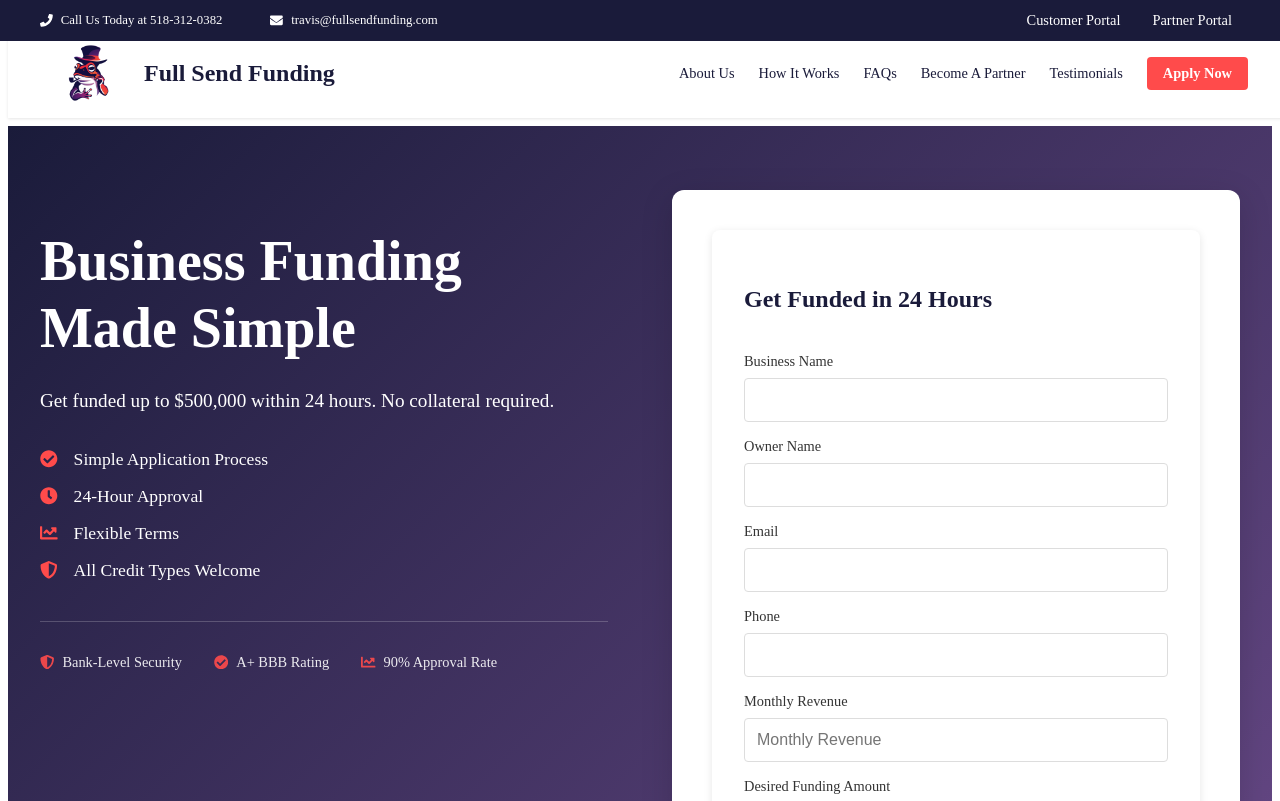
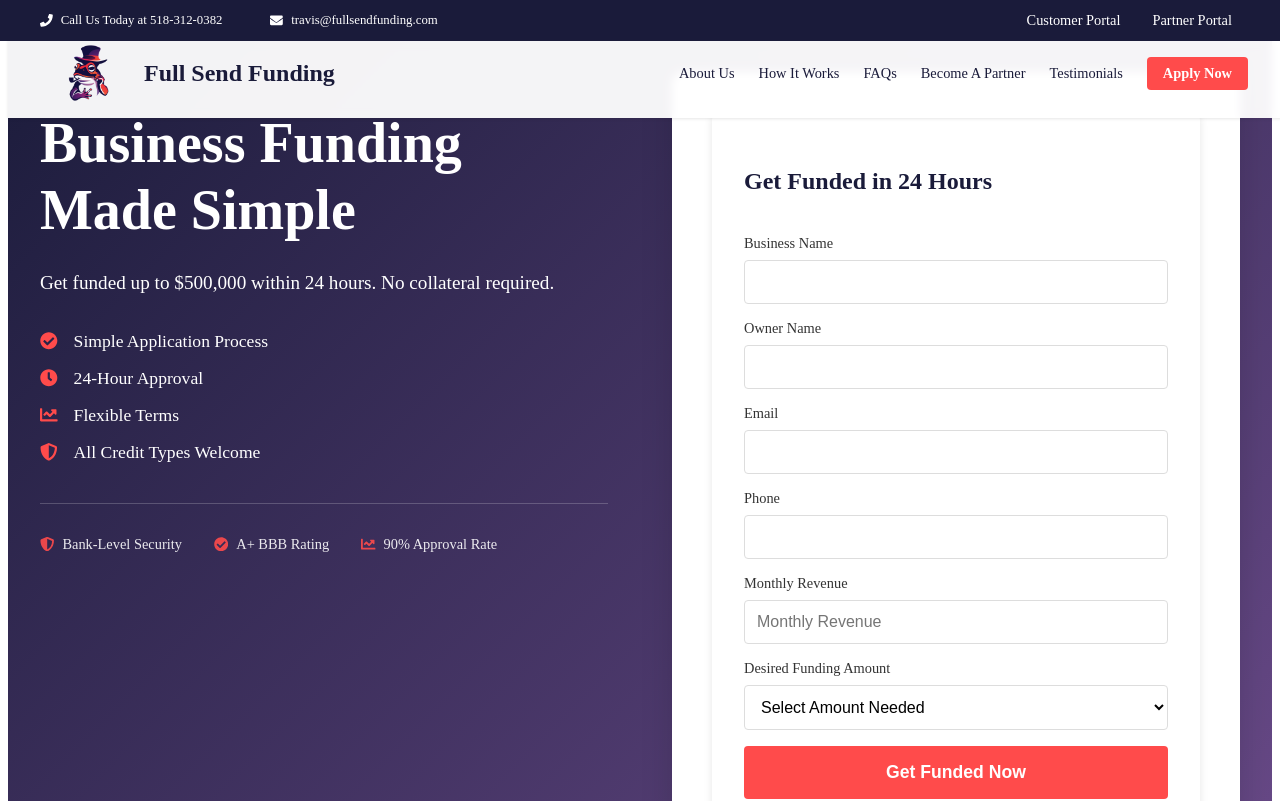
Before and after one commit to TravisYule/fullsendfunding, a React (Create React App) app: page / in a window 1280 px wide. Shown: the top 801 px of the page. Built offline with nearby package versions, Linux system fonts and the light colour scheme; no server answers.

Commit message:
Remove white space above Hero section

```diff
--- a/src/components/Hero/Hero.jsx
+++ b/src/components/Hero/Hero.jsx
@@ -6,17 +6,15 @@ import QuickApplicationForm from '../ApplicationForm/QuickApplicationForm';
 
 const HeroContainer = styled.div`
   background: linear-gradient(135deg, ${props => props.theme.colors.primary} 0%, ${props => props.theme.colors.accent} 100%);
-  min-height: 85vh;
+  min-height: 80vh;
   display: flex;
   align-items: center;
   padding: 4rem 2rem;
   color: white;
-  position: relative;
-  overflow: hidden;
+  margin-top: -118px;
 
   @media (max-width: ${props => props.theme.breakpoints.mobile}) {
-    padding: 1rem;
-    min-height: auto;
+    padding: 2rem 1rem;
     text-align: center;
   }
 `;
```
